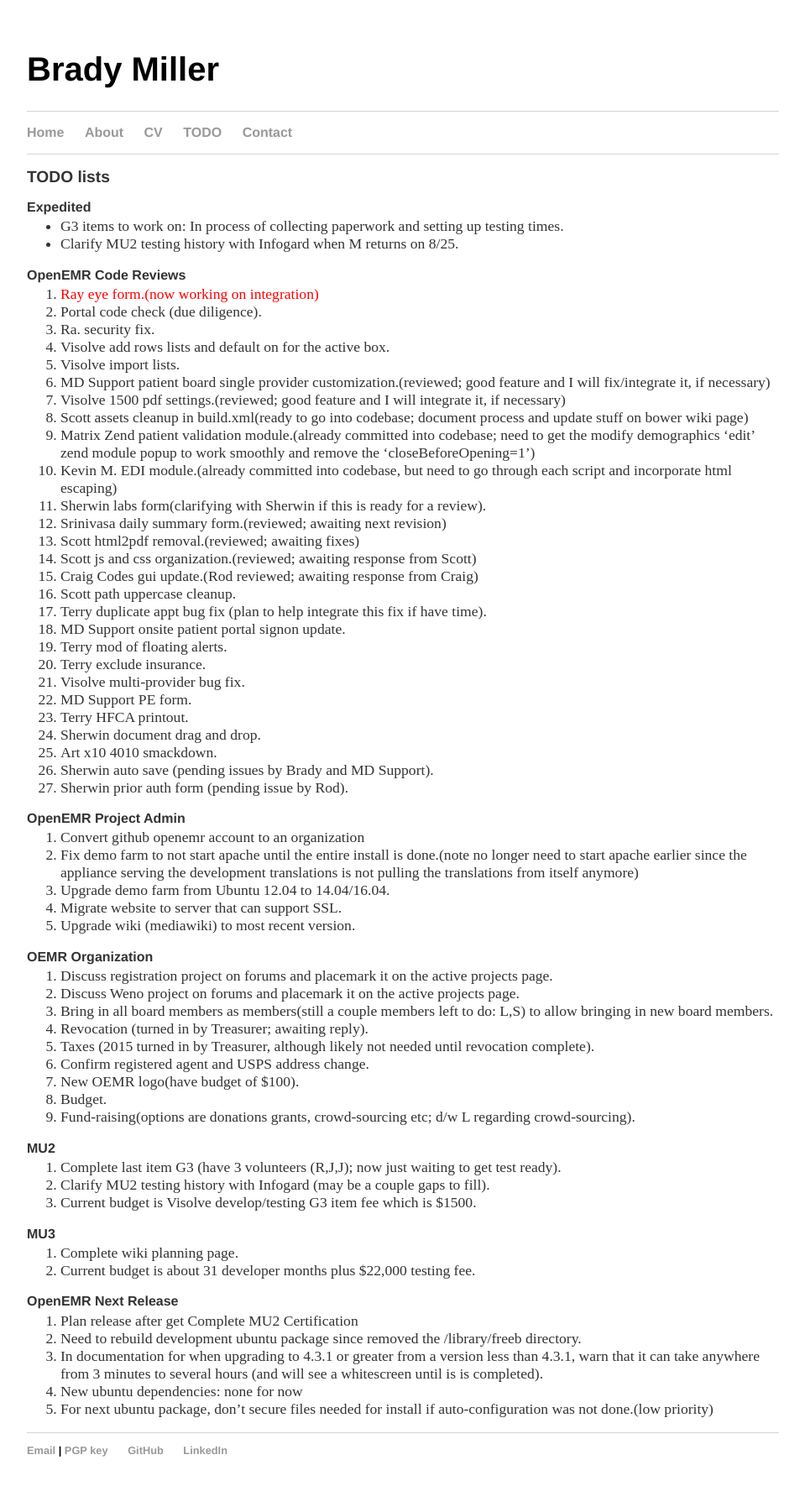
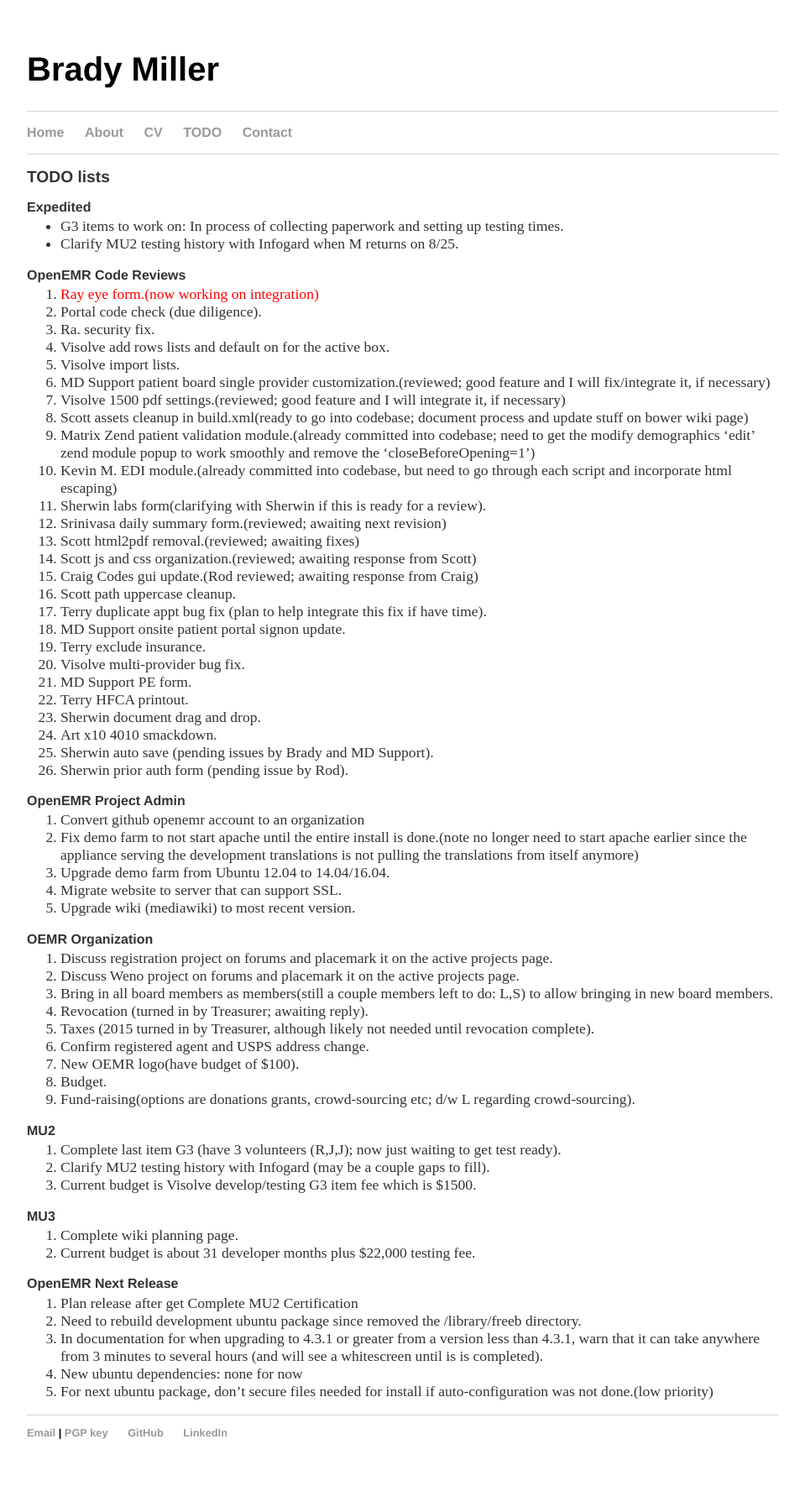
Before and after one commit to bradymiller/bradymiller.github.io, a Jekyll site: the page built from todo/index.md, in a window 1280 px wide. Shown: the whole page at 84% size, without its empty margins (160-1119 px from the left). Built offline with Jekyll 4.4.1, drawn with Linux system fonts in a browser that asks for light colours; after the commit the page ends 1774 px from its top, so only the background shows below that.

Commit message:
Update todo list

```diff
--- a/todo/index.md
+++ b/todo/index.md
@@ -26,7 +26,6 @@
 1. Scott path uppercase cleanup.
 1. Terry duplicate appt bug fix (plan to help integrate this fix if have time).
 1. MD Support onsite patient portal signon update.
-1. Terry mod of floating alerts.
 1. Terry exclude insurance.
 1. Visolve multi-provider bug fix.
 1. MD Support PE form.
```
